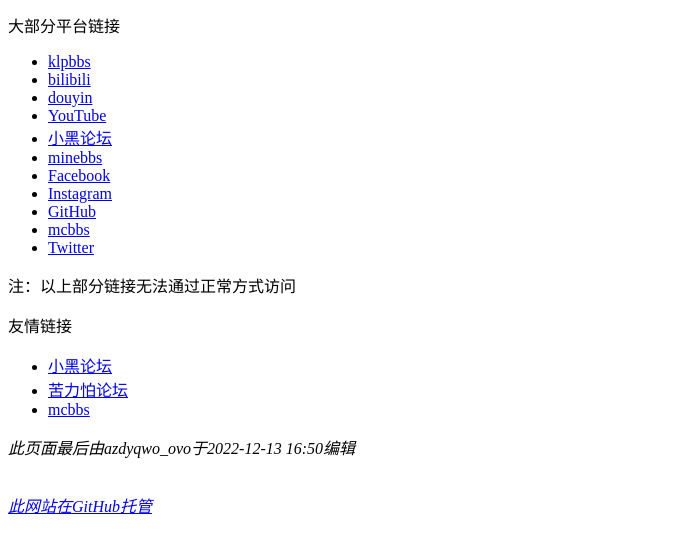
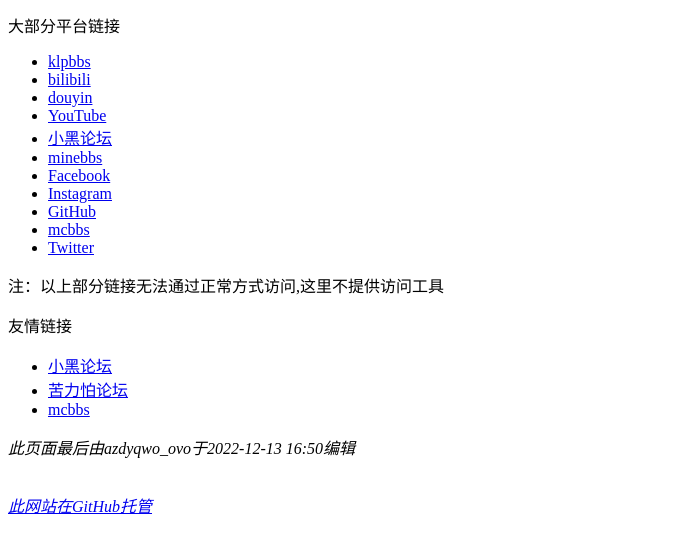
Before and after one commit to azdyqwo/myhome, a plain HTML site: page index.html in a window 1280 px wide. Shown: the part 116-668 px from the top of the page, without its empty margins (0-696 px from the left). Drawn offline with Linux system fonts and the light colour scheme.

Commit message:
Update index.html

```diff
--- a/index.html
+++ b/index.html
@@ -45,7 +45,7 @@
   <li><a href="https://twitter.com/Win11OvO" target="_blank">Twitter</a></li>
 </ul>
 
- <p>注：以上部分链接无法通过正常方式访问</p>
+ <p>注：以上部分链接无法通过正常方式访问,这里不提供访问工具</p>
 
 <p>友情链接</p>
 
```
